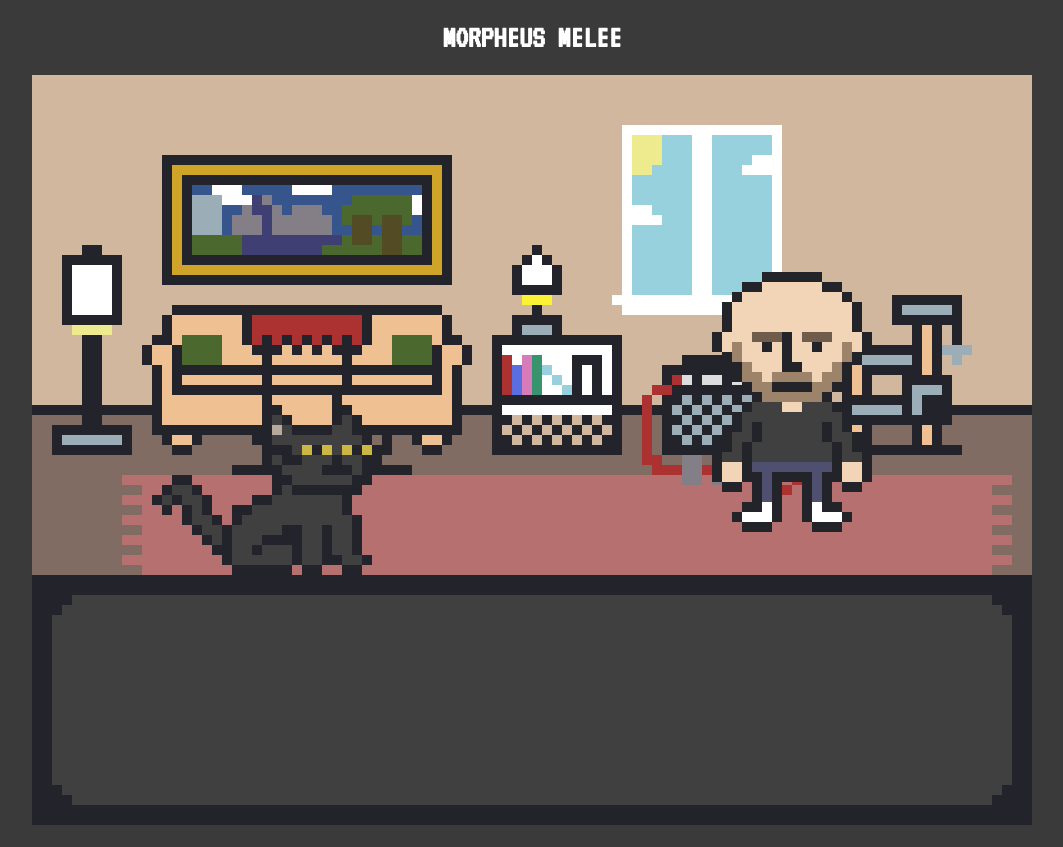
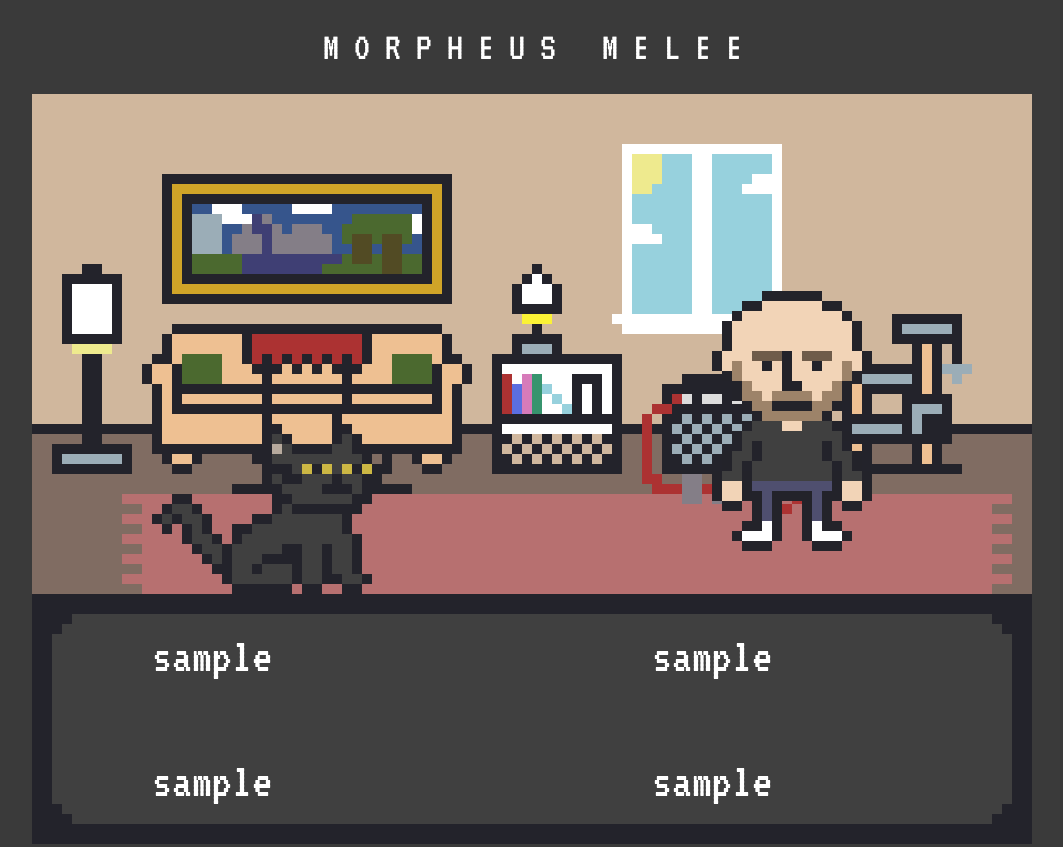
Before and after one commit to cooperwhitley/morpheusmelee, a plain HTML site: page index.html in a window 1280 px wide. Shown: the whole page, without its empty margins (108-1171 px from the left). Drawn offline with Linux system fonts and the light colour scheme.

Commit message:
added text boxes and a variable to store them in

```diff
--- a/css/style.css
+++ b/css/style.css
@@ -7,6 +7,13 @@ body {
     margin: 0;
     background-color: rgb(58, 58, 58);
     color: white;
+}
+#title {
+    font-size: 40px;
+    font-weight: 100;
+    letter-spacing: 15px;
+    align-self: center;
+    margin-left: 2vmin;
 }
 #game-window {
     display: grid;
@@ -30,3 +37,25 @@ body {
     z-index: 2;
     align-self: flex-end;
 }
+.menu-items {
+    font-size: 50px;
+    align-self: center;
+    justify-self: flex-start;
+    margin-left: 20px;
+}
+#option-0 {
+    grid-area: 5 / 2 / 6 / 6;
+    z-index: 2;
+}
+#option-1 {
+    grid-area: 6 / 2 / 7 / 6;
+    z-index: 2;
+}
+#option-2 {
+    grid-area: 5 / 7 / 6 / 11;
+    z-index: 2;
+}
+#option-3 {
+    grid-area: 6 / 7 / 7 / 11;
+    z-index: 2;
+}
--- a/index.html
+++ b/index.html
@@ -17,6 +17,11 @@
         <div id="enemy" class="char"><img src="./assets/sprites/cooper.png"></div>
         <div id="background"><img src="./assets/sprites/livingroom.png"></div>
         <div id="menu"><img src="./assets/sprites/textwindow.png"></div>
+        <div id="option-0" class="menu-items"></div>
+        <div id="option-1" class="menu-items"></div>
+        <div id="option-2" class="menu-items"></div>
+        <div id="option-3" class="menu-items"></div>
+        <div id="text" class="menu-items"></div>
     </section>
 
 </body>
--- a/js/script.js
+++ b/js/script.js
@@ -1,5 +1,10 @@
 /*---constants---*/
-
+// store menu option divs in an array
+const menuOptionDivs = [];
+for (i = 0; i <= 3; i++) {
+    menuOptionDivs.push(document.getElementById(`option-${i}`));
+}
+menuOptionDivs.forEach((item) => item.innerText = 'sample');
 
 
 /*---state variables---*/
```
